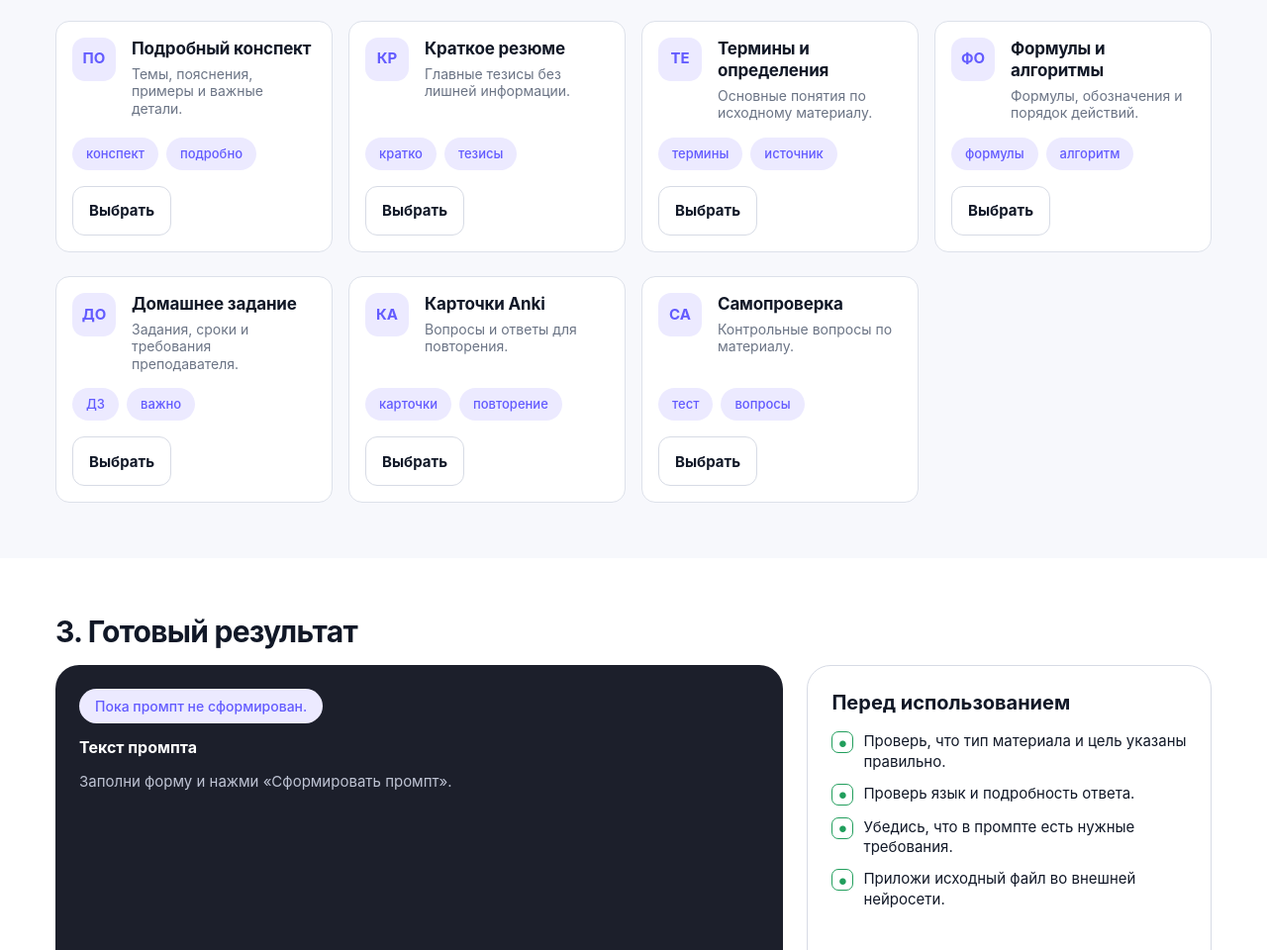
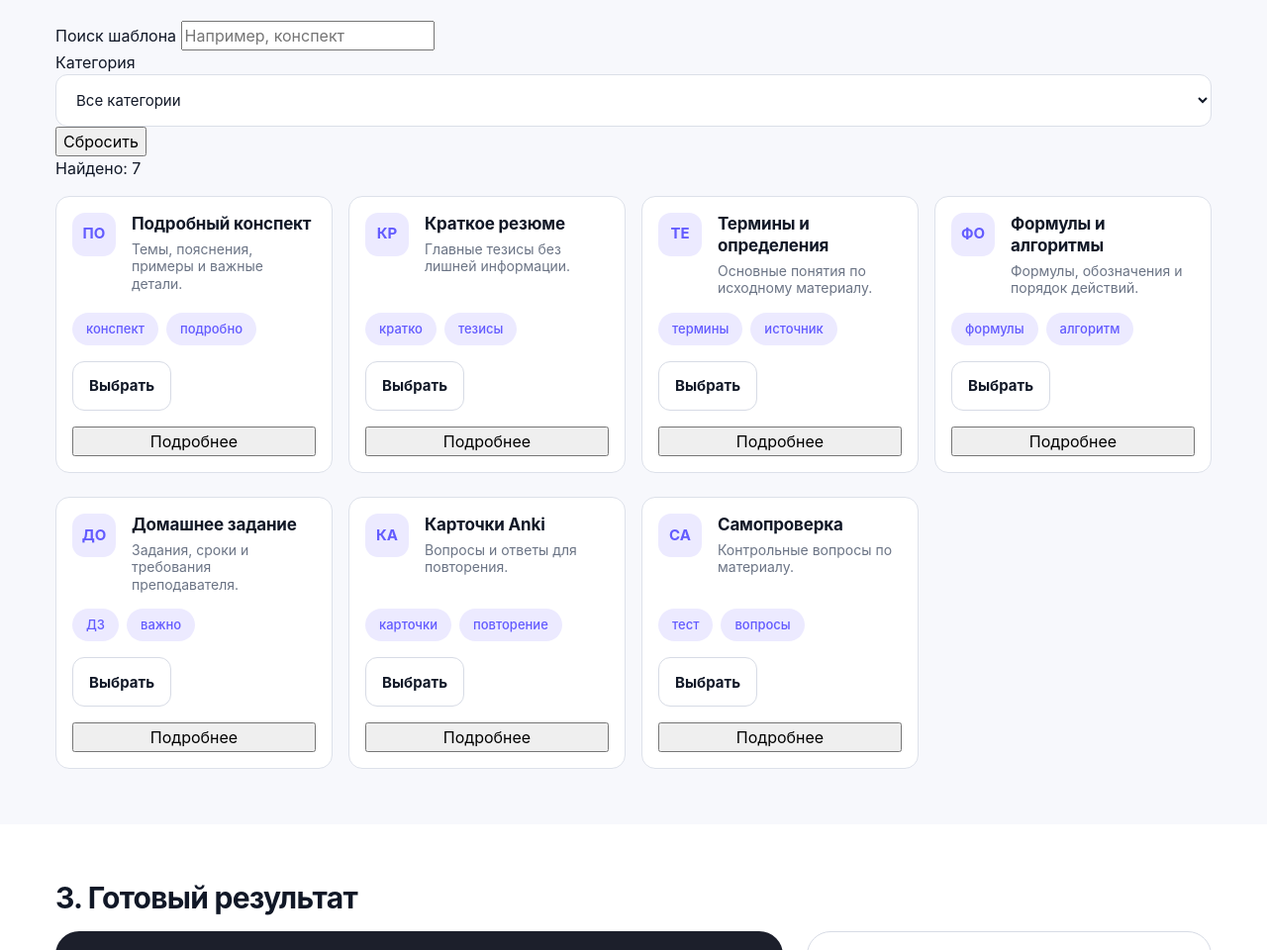
Before and after one commit to GEFSED/LectureFlow, a plain HTML site: page index.html in a window 1280 px wide. Shown: the part 1447-2407 px from the top of the page at 99% size. Drawn offline with Linux system fonts and the light colour scheme.

Commit message:
HW5: add index.html interactivity

```diff
--- a/index.html
+++ b/index.html
@@ -142,8 +142,26 @@
       <div class="container">
         <h2>2. Или выбери готовый шаблон</h2>
         <p class="subtitle">Карточка показывает только главное. Готовые настройки применяются после выбора и могут быть изменены.</p>
+        <div class="template-filters" role="search" aria-label="Поиск учебных шаблонов">
+          <div class="template-filter-field">
+            <label for="template-search">Поиск шаблона</label>
+            <input id="template-search" type="search" placeholder="Например, конспект" autocomplete="off">
+          </div>
+          <div class="template-filter-field">
+            <label for="template-category">Категория</label>
+            <select id="template-category">
+              <option value="all">Все категории</option>
+              <option value="notes">Конспекты</option>
+              <option value="study">Изучение материала</option>
+              <option value="practice">Практика и проверка</option>
+            </select>
+          </div>
+          <button type="button" id="reset-template-filters" class="template-reset">Сбросить</button>
+        </div>
+        <p id="template-count" class="template-count" role="status" aria-live="polite">Найдено: 7</p>
+        <p id="template-empty" class="template-empty" hidden>Ничего не найдено. Измени запрос или категорию.</p>
         <div class="cards">
-          <article class="card">
+          <article class="card" data-category="notes">
             <div class="card-top">
               <span class="card-icon" aria-hidden="true">ПО</span>
               <div class="card-copy">
@@ -153,8 +171,9 @@
             </div>
             <div class="card-tags" aria-label="Темы шаблона"><span>конспект</span><span>подробно</span></div>
             <button class="choose-template" type="button" data-goal="Подробный конспект" data-detail="Подробная" data-formulas="true" data-terms="true" data-homework="true" aria-pressed="false">Выбрать</button>
+            <button class="template-details" type="button" aria-label="Подробнее о шаблоне">Подробнее</button>
           </article>
-          <article class="card">
+          <article class="card" data-category="notes">
             <div class="card-top">
               <span class="card-icon" aria-hidden="true">КР</span>
               <div class="card-copy">
@@ -164,8 +183,9 @@
             </div>
             <div class="card-tags" aria-label="Темы шаблона"><span>кратко</span><span>тезисы</span></div>
             <button class="choose-template" type="button" data-goal="Краткое резюме" data-detail="Краткая" aria-pressed="false">Выбрать</button>
+            <button class="template-details" type="button" aria-label="Подробнее о шаблоне">Подробнее</button>
           </article>
-          <article class="card">
+          <article class="card" data-category="study">
             <div class="card-top">
               <span class="card-icon" aria-hidden="true">ТЕ</span>
               <div class="card-copy">
@@ -175,8 +195,9 @@
             </div>
             <div class="card-tags" aria-label="Темы шаблона"><span>термины</span><span>источник</span></div>
             <button class="choose-template" type="button" data-goal="Термины и определения" data-detail="Средняя" data-extra="Термины и определения" aria-pressed="false">Выбрать</button>
+            <button class="template-details" type="button" aria-label="Подробнее о шаблоне">Подробнее</button>
           </article>
-          <article class="card">
+          <article class="card" data-category="study">
             <div class="card-top">
               <span class="card-icon" aria-hidden="true">ФО</span>
               <div class="card-copy">
@@ -186,8 +207,9 @@
             </div>
             <div class="card-tags" aria-label="Темы шаблона"><span>формулы</span><span>алгоритм</span></div>
             <button class="choose-template" type="button" data-goal="Формулы и алгоритмы" data-detail="Средняя" data-extra="Формулы и алгоритмы" aria-pressed="false">Выбрать</button>
+            <button class="template-details" type="button" aria-label="Подробнее о шаблоне">Подробнее</button>
           </article>
-          <article class="card">
+          <article class="card" data-category="practice">
             <div class="card-top">
               <span class="card-icon" aria-hidden="true">ДО</span>
               <div class="card-copy">
@@ -197,8 +219,9 @@
             </div>
             <div class="card-tags" aria-label="Темы шаблона"><span>ДЗ</span><span>важно</span></div>
             <button class="choose-template" type="button" data-goal="Домашнее задание" data-detail="Средняя" data-extra="Домашнее задание" aria-pressed="false">Выбрать</button>
+            <button class="template-details" type="button" aria-label="Подробнее о шаблоне">Подробнее</button>
           </article>
-          <article class="card">
+          <article class="card" data-category="practice">
             <div class="card-top">
               <span class="card-icon" aria-hidden="true">КА</span>
               <div class="card-copy">
@@ -208,8 +231,9 @@
             </div>
             <div class="card-tags" aria-label="Темы шаблона"><span>карточки</span><span>повторение</span></div>
             <button class="choose-template" type="button" data-goal="Карточки Anki" data-detail="Краткая" data-terms="true" aria-pressed="false">Выбрать</button>
+            <button class="template-details" type="button" aria-label="Подробнее о шаблоне">Подробнее</button>
           </article>
-          <article class="card">
+          <article class="card" data-category="practice">
             <div class="card-top">
               <span class="card-icon" aria-hidden="true">СА</span>
               <div class="card-copy">
@@ -219,10 +243,20 @@
             </div>
             <div class="card-tags" aria-label="Темы шаблона"><span>тест</span><span>вопросы</span></div>
             <button class="choose-template" type="button" data-goal="Самопроверка" data-detail="Средняя" data-questions="true" aria-pressed="false">Выбрать</button>
+            <button class="template-details" type="button" aria-label="Подробнее о шаблоне">Подробнее</button>
           </article>
         </div>
       </div>
     </section>
+
+    <dialog id="template-dialog" class="template-dialog" aria-labelledby="template-dialog-title">
+      <div class="template-dialog-inner">
+        <h2 id="template-dialog-title"></h2>
+        <p id="template-dialog-description"></p>
+        <p id="template-dialog-category" class="template-dialog-category"></p>
+        <button type="button" id="close-template-dialog" class="button">Закрыть</button>
+      </div>
+    </dialog>
 
     <section id="result" class="section white-section">
       <div class="container">
```
